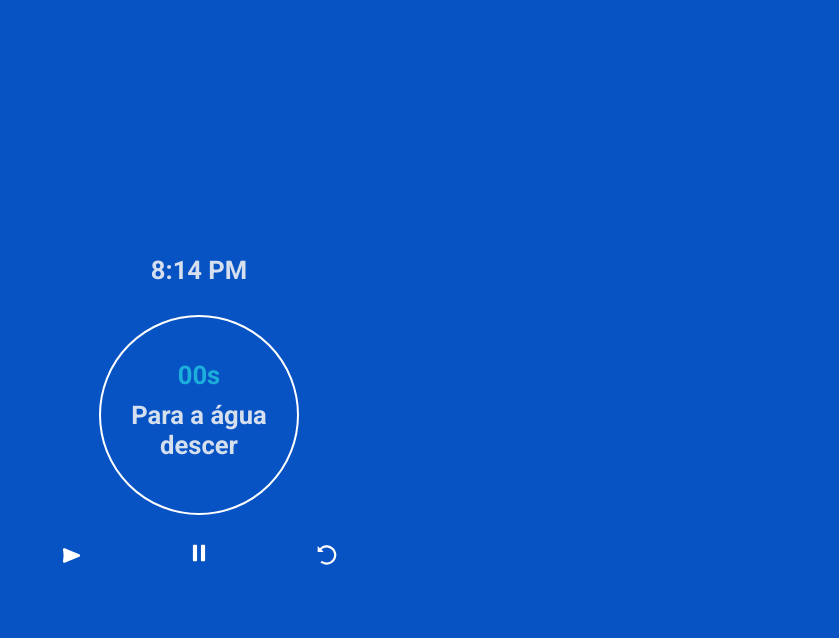
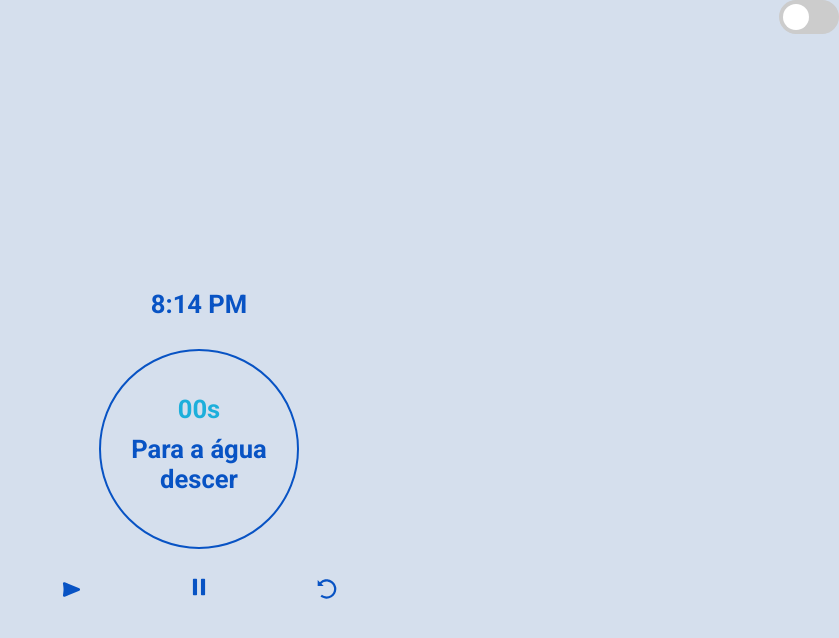
Before and after one commit to lgustavosoftwareengineer/reminder-to-drink-water, a Next.js app: page /clock in a window 1280 px wide. Shown: the top 638 px of the page, without its empty margins (441-1280 px from the left). Built offline with nearby package versions, Linux system fonts and the light colour scheme.

Commit message:
Removing the theme object in ButtonSection

```diff
--- a/src/components/ButtonsSection/index.tsx
+++ b/src/components/ButtonsSection/index.tsx
@@ -6,7 +6,6 @@ import {
   GiAnticlockwiseRotation
 } from 'react-icons/gi'
 
-import Theme from '../../styles/theme'
 import { Button, ButtonsContainer, ButtonPressed } from './styles'
 
 interface ButtonsSectionProps {
--- a/src/components/ButtonsSection/styles.ts
+++ b/src/components/ButtonsSection/styles.ts
@@ -3,7 +3,7 @@ import styled from 'styled-components'
 export const Button = styled.a`
   p {
     display: flex;
-    color: #fff;
+    color: ${props => props.theme.colors.primary};
     background: rgba(29, 26, 26, 0);
     padding: 0.5rem;
     font-size: 1.2rem;
--- a/src/components/ClockVisor/styles.ts
+++ b/src/components/ClockVisor/styles.ts
@@ -7,7 +7,7 @@ export const ClockContainer = styled.div`
   align-items: center;
   font-size: 1.6rem;
   border-radius: 100%;
-  border: solid 2px #fff;
+  border: solid 2px ${props => props.theme.colors.primary};
   min-height: 200px;
   width: 200px;
   margin-bottom: 20px;
--- a/src/pages/_app.tsx
+++ b/src/pages/_app.tsx
@@ -3,11 +3,24 @@ import { AppProps } from 'next/app'
 import { ThemeProvider } from 'styled-components'
 
 import GlobalStyle from '../styles/global'
-import theme from '../styles/theme'
+import { Header } from '../styles/pages/App'
+import theme from '../styles/themes/defaultTheme'
+import lightTheme from '../styles/themes/lightTheme'
 
 const MyApp: React.FC<AppProps> = ({ Component, pageProps }) => {
+  const [themeAlternator, setThemeAlternator] = React.useState(false)
   return (
-    <ThemeProvider theme={theme}>
+    <ThemeProvider theme={themeAlternator ? theme : lightTheme}>
+      <Header>
+        <label className="switch">
+          <input
+            type="checkbox"
+            onChange={() => setThemeAlternator(!themeAlternator)}
+          />
+
+          <span className="slider round"></span>
+        </label>
+      </Header>
       <Component {...pageProps} />
       <GlobalStyle />
     </ThemeProvider>
--- /dev/null
+++ b/src/styles/pages/App.ts
@@ -0,0 +1,6 @@
+import styled from 'styled-components'
+
+export const Header = styled.header`
+  display: flex;
+  justify-content: flex-end;
+`
--- a/src/styles/pages/Clock.ts
+++ b/src/styles/pages/Clock.ts
@@ -15,35 +15,6 @@ export const Container = styled.div`
     margin: 30px;
     text-align: center;
   }
-
-  .button {
-    display: flex;
-    color: #fff;
-    background: rgba(29, 26, 26, 0);
-    padding: 0.5rem;
-    font-size: 1.2rem;
-    margin-top: 1rem;
-    min-width: 12rem;
-    border: 2px solid #fff;
-    border-radius: 10px;
-    outline-color: #fff;
-    border-style: solid;
-    text-decoration-line: none;
-    justify-content: center;
-    margin: 1rem;
-  }
-
-  .button:focus {
-    outline: none;
-  }
-
-  .button:hover {
-    cursor: pointer;
-    color: ${props => props.theme.colors.background};
-    background: ${props => props.theme.colors.primary};
-    transition: all 0.8s ease;
-    border-radius: 20px;
-  }
 `
 export const ClockContainer = styled.div`
   display: flex;
@@ -52,7 +23,7 @@ export const ClockContainer = styled.div`
   align-items: center;
   font-size: 1.6rem;
   border-radius: 100%;
-  border: solid 2px #fff;
+  border: solid 2px ${props => props.theme.colors.primary};
   min-height: 200px;
   width: 200px;
   margin-bottom: 20px;
@@ -65,15 +36,15 @@ export const ClockTime = styled.span`
 export const Button = styled.a`
   p {
     display: flex;
-    color: #fff;
+    color: ${props => props.theme.colors.primary};
     background: rgba(29, 26, 26, 0);
     padding: 0.5rem;
     font-size: 1.2rem;
     margin-top: 1rem;
     min-width: 6rem;
-    border: 2px solid #fff;
+    border: 2px solid ${props => props.theme.colors.primary};
     border-radius: 10px;
-    outline-color: #fff;
+    outline-color: ${props => props.theme.colors.primary};
     border-style: solid;
     text-decoration-line: none;
     justify-content: center;
@@ -107,8 +78,8 @@ export const ButtonPressed = styled.p`
   font-size: 1.2rem;
   margin-top: 1rem;
   min-width: 6rem;
-  border: 2px solid #fff;
-  outline-color: #fff;
+  border: 2px solid ${props => props.theme.colors.primary};
+  outline-color: ${props => props.theme.colors.primary};
   border-style: solid;
   text-decoration-line: none;
   justify-content: center;
--- a/src/styles/theme.ts
+++ /dev/null
@@ -1,9 +0,0 @@
-const theme = {
-  colors: {
-    background: '#0853c4',
-    text: '#1dafdb',
-    primary: '#d5dfed'
-  }
-}
-
-export default theme
```
Also changed, not shown: src/styles/pages/Home.ts (+5 -5 lines).
